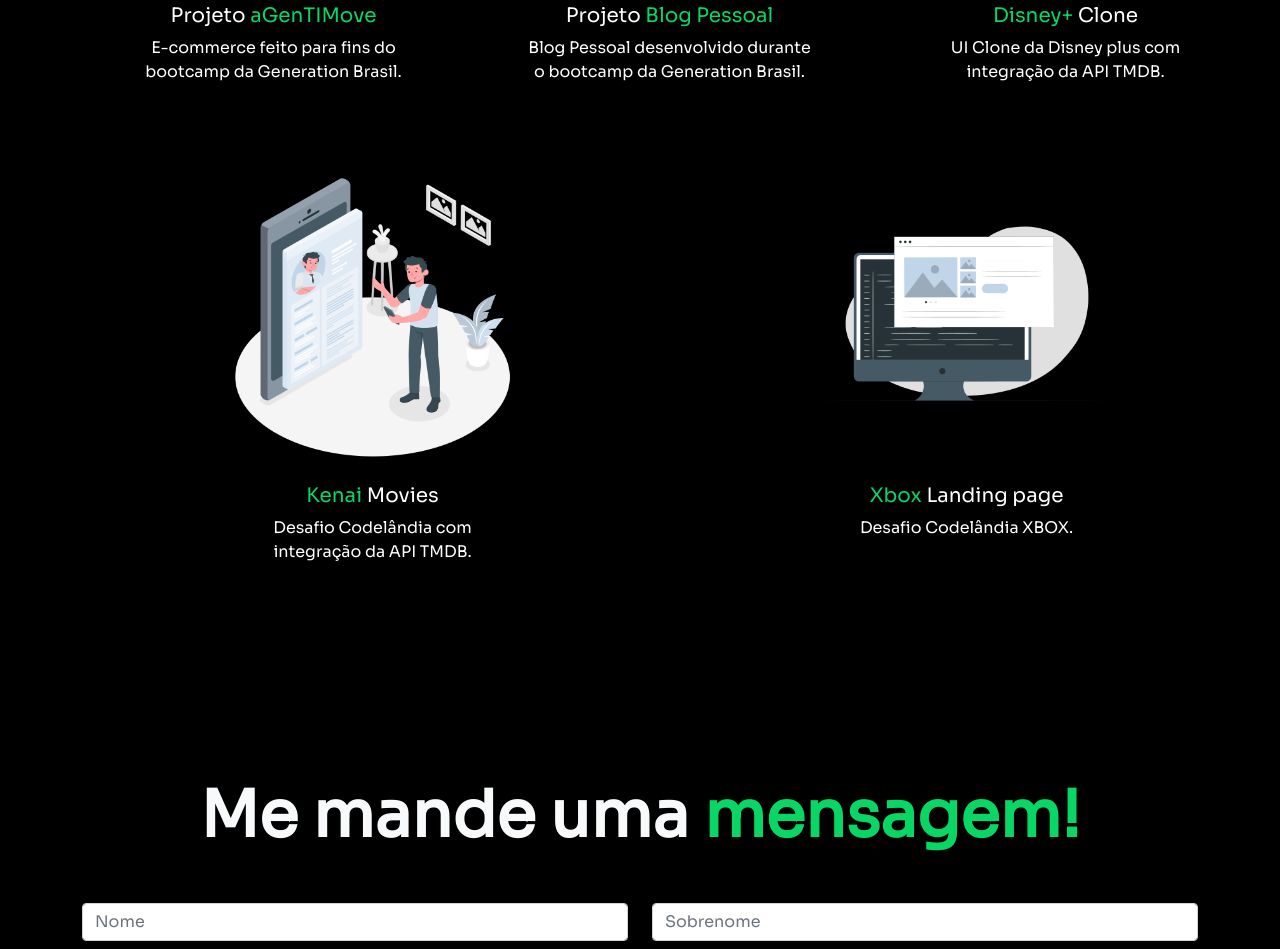
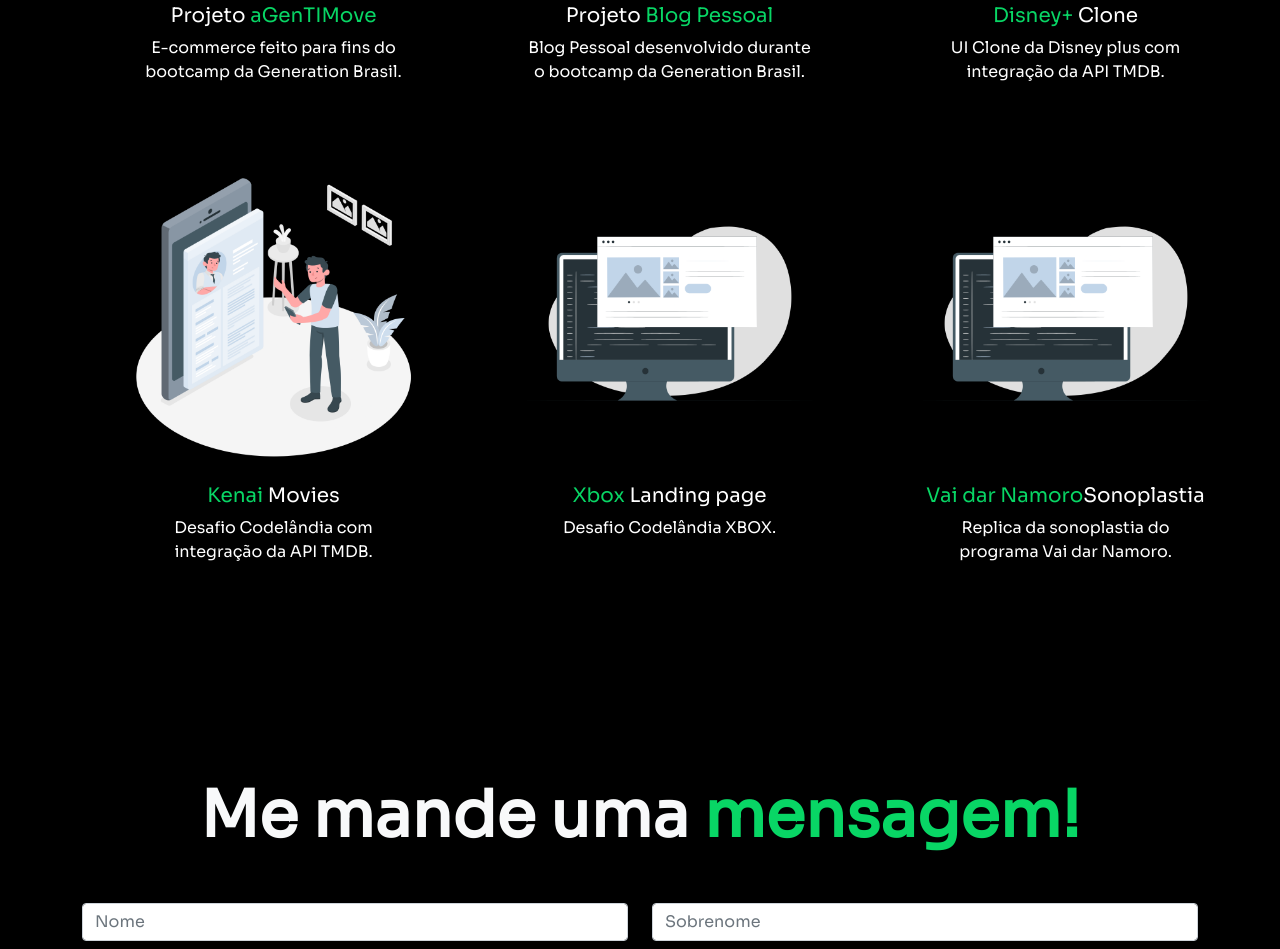
Before and after one commit to Igorgll/Portfolio, a website: page index.html in a window 1280 px wide. Shown: the part 2046-2995 px from the top of the page. Drawn offline with nearby package versions, Linux system fonts and the light colour scheme.

Commit message:
Update index.html

```diff
--- a/index.html
+++ b/index.html
@@ -127,6 +127,17 @@
                       </div>
                     </a>
                 </div>
+                <div class="col-md-3 rowCard">
+                    <a class="linkH" href="https://sonoplastia-vai-dar-namoro.netlify.app/" target="_blank">
+                    <div class="card bg-black" style="width: 20rem;">
+                        <img src="./assets/img/Bug fixing-pana.png" class="card-img-top" alt="...">
+                        <div class="card-body">
+                            <h5 class="text-center text-white"><span class="span">Vai dar Namoro</span>Sonoplastia</h5>
+                          <p class="card-text text-center text-white">Replica da sonoplastia do programa Vai dar Namoro.</p>
+                        </div>
+                      </div>
+                    </a>
+                </div>
             </div>
         </div>
     </div>
```
